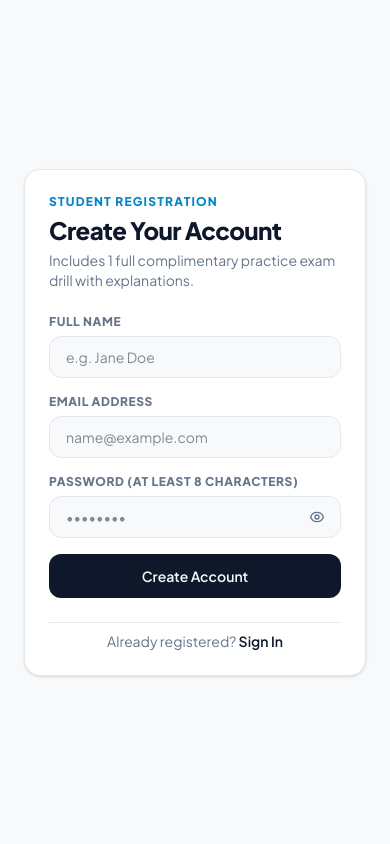
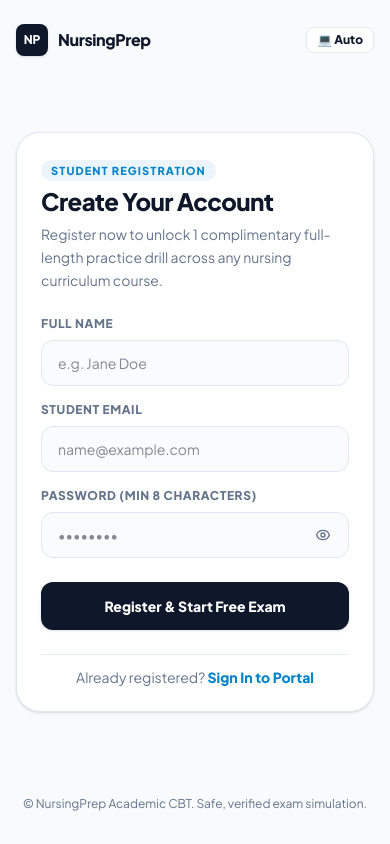
Before and after one commit to Malvis12/NURSINGPREP-app, a React (Vite) app: page /signup in a window 390 px wide. Built offline with nearby package versions, Linux system fonts and the light colour scheme; no server answers.

Commit message:
feat(design): upgrade clinical design tokens, spacious mobile auth, vignette card, and touch ergonomics

```diff
--- a/src/index.css
+++ b/src/index.css
@@ -1,55 +1,67 @@
 @import "tailwindcss";
 
 :root {
-  --bg: #F8F9FA;
+  --bg: #F8FAFC;
   --surface: #FFFFFF;
+  --surface-elevated: #F1F5F9;
   --text: #0F172A;
   --muted: #64748B;
   --primary: #0F172A;
-  --on-primary: #F8FAFC;
+  --on-primary: #FFFFFF;
   --accent: #0284C7;
+  --accent-light: rgba(2, 132, 199, 0.08);
   --border: #E2E8F0;
+  --border-strong: #CBD5E1;
   --brand-navy: #0B132B;
 }
 
 /* System dark fallback when no class is explicitly set */
 @media (prefers-color-scheme: dark) {
   :root:not(.light) {
-    --bg: #0B1015;
-    --surface: #121A22;
+    --bg: #090D12;
+    --surface: #0F1720;
+    --surface-elevated: #151F2B;
     --text: #F1F5F9;
     --muted: #94A3B8;
-    --primary: #F8FAFC;
-    --on-primary: #0F172A;
+    --primary: #38BDF8;
+    --on-primary: #090D12;
     --accent: #38BDF8;
-    --border: #1E293B;
-    --brand-navy: #0F172A;
+    --accent-light: rgba(56, 189, 248, 0.1);
+    --border: rgba(255, 255, 255, 0.08);
+    --border-strong: rgba(255, 255, 255, 0.16);
+    --brand-navy: #090D12;
   }
 }
 
 /* Explicit .dark class toggle */
 html.dark {
-  --bg: #0B1015;
-  --surface: #121A22;
+  --bg: #090D12;
+  --surface: #0F1720;
+  --surface-elevated: #151F2B;
   --text: #F1F5F9;
   --muted: #94A3B8;
-  --primary: #F8FAFC;
-  --on-primary: #0F172A;
+  --primary: #38BDF8;
+  --on-primary: #090D12;
   --accent: #38BDF8;
-  --border: #1E293B;
-  --brand-navy: #0F172A;
+  --accent-light: rgba(56, 189, 248, 0.1);
+  --border: rgba(255, 255, 255, 0.08);
+  --border-strong: rgba(255, 255, 255, 0.16);
+  --brand-navy: #090D12;
 }
 
 /* Explicit .light class toggle */
 html.light {
-  --bg: #F8F9FA;
+  --bg: #F8FAFC;
   --surface: #FFFFFF;
+  --surface-elevated: #F1F5F9;
   --text: #0F172A;
   --muted: #64748B;
   --primary: #0F172A;
-  --on-primary: #F8FAFC;
+  --on-primary: #FFFFFF;
   --accent: #0284C7;
+  --accent-light: rgba(2, 132, 199, 0.08);
   --border: #E2E8F0;
+  --border-strong: #CBD5E1;
   --brand-navy: #0B132B;
 }
 
@@ -60,12 +72,15 @@ html.light {
 @theme inline {
   --color-bg: var(--bg);
   --color-surface: var(--surface);
+  --color-surface-elevated: var(--surface-elevated);
   --color-text: var(--text);
   --color-muted: var(--muted);
   --color-primary: var(--primary);
   --color-on-primary: var(--on-primary);
   --color-accent: var(--accent);
+  --color-accent-light: var(--accent-light);
   --color-border: var(--border);
+  --color-border-strong: var(--border-strong);
   --color-success: #10B981;
   --color-danger: #EF4444;
   --color-warning: #F59E0B;
--- a/src/pages/LoginPage.tsx
+++ b/src/pages/LoginPage.tsx
@@ -2,6 +2,7 @@ import { useState } from 'react'
 import { Link, useNavigate } from 'react-router-dom'
 import { toast } from 'sonner'
 import { supabase } from '../lib/supabase'
+import { ThemeToggle } from '../components/ThemeToggle'
 
 export function LoginPage() {
   const navigate = useNavigate()
@@ -34,24 +35,37 @@ export function LoginPage() {
   }
 
   return (
-    <div className="min-h-screen bg-bg text-text flex flex-col justify-center items-center p-6">
-      <div className="w-full max-w-md border border-border bg-surface p-6 sm:p-8 rounded-2xl space-y-6 shadow-sm">
-        <div className="space-y-1">
-          <div className="text-xs uppercase font-extrabold tracking-widest text-accent">
-            Student Portal
+    <div className="min-h-screen bg-bg text-text flex flex-col justify-between p-4 sm:p-6 md:p-8">
+      {/* Top Header */}
+      <header className="w-full max-w-5xl mx-auto flex items-center justify-between py-2">
+        <Link to="/" className="flex items-center gap-2.5 group">
+          <div className="w-8 h-8 rounded-lg bg-primary flex items-center justify-center text-on-primary font-black text-xs shadow-sm">
+            NP
           </div>
-          <h1 className="text-2xl font-extrabold tracking-tight">
-            Sign In
+          <span className="font-extrabold text-base tracking-tight">NursingPrep</span>
+        </Link>
+        <ThemeToggle />
+      </header>
+
+      {/* Main Form Center */}
+      <main className="w-full max-w-md mx-auto my-auto py-8">
+        <div className="border border-border bg-surface p-6 sm:p-8 rounded-3xl shadow-sm space-y-6">
+          <div className="space-y-1.5">
+            <span className="text-[11px] font-extrabold uppercase tracking-widest text-accent bg-accent-light px-2.5 py-1 rounded-full">
+              Clinical Student Portal
+            </span>
+            <h1 className="text-2xl sm:text-3xl font-extrabold tracking-tight pt-1">
+              Welcome Back
             </h1>
-          <p className="text-sm text-muted">
-            Enter your email and password to open your practice dashboard.
+            <p className="text-sm text-muted leading-relaxed">
+              Sign in to resume your curriculum drills, flashcards, and performance analytics.
             </p>
           </div>
 
-        <form onSubmit={handleSubmit} className="space-y-4">
-          <div className="space-y-1.5">
+          <form onSubmit={handleSubmit} className="space-y-4.5">
+            <div className="space-y-2">
               <label htmlFor="email" className="block text-xs font-bold uppercase tracking-wider text-muted">
-              Email Address
+                Student Email
               </label>
               <input
                 id="email"
@@ -60,18 +74,18 @@ export function LoginPage() {
                 value={email}
                 onChange={(e) => setEmail(e.target.value)}
                 placeholder="name@example.com"
-              className="w-full border border-border bg-bg text-text rounded-xl px-4 py-2.5 text-sm focus:outline-none focus:border-accent"
+                className="w-full border border-border bg-bg/80 text-text rounded-xl px-4 py-3 text-sm focus:outline-none focus:border-accent focus:ring-1 focus:ring-accent transition"
               />
             </div>
 
-          <div className="space-y-1.5">
+            <div className="space-y-2">
               <div className="flex items-center justify-between">
                 <label htmlFor="password" className="block text-xs font-bold uppercase tracking-wider text-muted">
                   Password
                 </label>
                 <Link
                   to="/forgot-password"
-                className="text-xs text-muted hover:text-text hover:underline"
+                  className="text-xs text-muted hover:text-accent transition"
                 >
                   Forgot password?
                 </Link>
@@ -84,12 +98,12 @@ export function LoginPage() {
                   value={password}
                   onChange={(e) => setPassword(e.target.value)}
                   placeholder="••••••••"
-                className="w-full border border-border bg-bg text-text rounded-xl px-4 py-2.5 pr-11 text-sm focus:outline-none focus:border-accent"
+                  className="w-full border border-border bg-bg/80 text-text rounded-xl px-4 py-3 pr-11 text-sm focus:outline-none focus:border-accent focus:ring-1 focus:ring-accent transition"
                 />
                 <button
                   type="button"
                   onClick={() => setShowPassword((prev) => !prev)}
-                className="absolute right-3 top-1/2 -translate-y-1/2 text-muted hover:text-text p-1 text-xs font-medium focus:outline-none"
+                  className="absolute right-3.5 top-1/2 -translate-y-1/2 text-muted hover:text-text p-1 text-xs focus:outline-none"
                   aria-label={showPassword ? 'Hide password' : 'Show password'}
                 >
                   {showPassword ? (
@@ -109,19 +123,25 @@ export function LoginPage() {
             <button
               type="submit"
               disabled={loading}
-            className="w-full bg-primary text-on-primary py-3 text-sm font-semibold rounded-xl motion-safe:transition-transform motion-safe:active:scale-[0.98] disabled:opacity-50"
+              className="w-full bg-primary text-on-primary py-3.5 text-sm font-bold rounded-xl hover:opacity-90 active:scale-[0.99] transition shadow-sm disabled:opacity-50 mt-2"
             >
-            {loading ? 'Signing in...' : 'Sign In'}
+              {loading ? 'Signing in...' : 'Sign In to Portal'}
             </button>
           </form>
 
-        <div className="text-center text-sm text-muted pt-2 border-t border-border">
+          <div className="text-center text-sm text-muted pt-3 border-t border-border/80">
             <span>New student? </span>
-          <Link to="/signup" className="font-semibold text-text hover:underline hover:decoration-accent">
-            Create account (1 Free Exam)
+            <Link to="/signup" className="font-bold text-accent hover:underline">
+              Create Account (1 Free Exam)
             </Link>
           </div>
         </div>
+      </main>
+
+      {/* Subtle Footer */}
+      <footer className="w-full max-w-5xl mx-auto py-4 text-center text-xs text-muted">
+        <span>© NursingPrep Academic CBT. Safe, verified exam simulation.</span>
+      </footer>
     </div>
   )
 }
--- a/src/pages/SignupPage.tsx
+++ b/src/pages/SignupPage.tsx
@@ -2,6 +2,7 @@ import { useState } from 'react'
 import { Link, useNavigate } from 'react-router-dom'
 import { toast } from 'sonner'
 import { supabase } from '../lib/supabase'
+import { ThemeToggle } from '../components/ThemeToggle'
 
 export function SignupPage() {
   const navigate = useNavigate()
@@ -49,22 +50,35 @@ export function SignupPage() {
   }
 
   return (
-    <div className="min-h-screen bg-bg text-text flex flex-col justify-center items-center p-6">
-      <div className="w-full max-w-md border border-border bg-surface p-6 sm:p-8 rounded-2xl space-y-6 shadow-sm">
-        <div className="space-y-1">
-          <div className="text-xs uppercase font-extrabold tracking-widest text-accent">
+    <div className="min-h-screen bg-bg text-text flex flex-col justify-between p-4 sm:p-6 md:p-8">
+      {/* Top Header */}
+      <header className="w-full max-w-5xl mx-auto flex items-center justify-between py-2">
+        <Link to="/" className="flex items-center gap-2.5 group">
+          <div className="w-8 h-8 rounded-lg bg-primary flex items-center justify-center text-on-primary font-black text-xs shadow-sm">
+            NP
+          </div>
+          <span className="font-extrabold text-base tracking-tight">NursingPrep</span>
+        </Link>
+        <ThemeToggle />
+      </header>
+
+      {/* Main Registration Box */}
+      <main className="w-full max-w-md mx-auto my-auto py-8">
+        <div className="border border-border bg-surface p-6 sm:p-8 rounded-3xl shadow-sm space-y-6">
+          <div className="space-y-1.5">
+            <span className="text-[11px] font-extrabold uppercase tracking-widest text-accent bg-accent-light px-2.5 py-1 rounded-full">
               Student Registration
-          </div>
-          <h1 className="text-2xl font-extrabold tracking-tight">
+            </span>
+            <h1 className="text-2xl sm:text-3xl font-extrabold tracking-tight pt-1">
               Create Your Account
             </h1>
-          <p className="text-sm text-muted">
-            Includes 1 full complimentary practice exam drill with explanations.
+            <p className="text-sm text-muted leading-relaxed">
+              Register now to unlock 1 complimentary full-length practice drill across any nursing curriculum course.
             </p>
           </div>
 
           <form onSubmit={handleSubmit} className="space-y-4">
-          <div className="space-y-1.5">
+            <div className="space-y-2">
               <label htmlFor="fullName" className="block text-xs font-bold uppercase tracking-wider text-muted">
                 Full Name
               </label>
@@ -75,13 +89,13 @@ export function SignupPage() {
                 value={fullName}
                 onChange={(e) => setFullName(e.target.value)}
                 placeholder="e.g. Jane Doe"
-              className="w-full border border-border bg-bg text-text rounded-xl px-4 py-2.5 text-sm focus:outline-none focus:border-accent"
+                className="w-full border border-border bg-bg/80 text-text rounded-xl px-4 py-3 text-sm focus:outline-none focus:border-accent focus:ring-1 focus:ring-accent transition"
               />
             </div>
 
-          <div className="space-y-1.5">
+            <div className="space-y-2">
               <label htmlFor="email" className="block text-xs font-bold uppercase tracking-wider text-muted">
-              Email Address
+                Student Email
               </label>
               <input
                 id="email"
@@ -90,13 +104,13 @@ export function SignupPage() {
                 value={email}
                 onChange={(e) => setEmail(e.target.value)}
                 placeholder="name@example.com"
-              className="w-full border border-border bg-bg text-text rounded-xl px-4 py-2.5 text-sm focus:outline-none focus:border-accent"
+                className="w-full border border-border bg-bg/80 text-text rounded-xl px-4 py-3 text-sm focus:outline-none focus:border-accent focus:ring-1 focus:ring-accent transition"
               />
             </div>
 
-          <div className="space-y-1.5">
+            <div className="space-y-2">
               <label htmlFor="password" className="block text-xs font-bold uppercase tracking-wider text-muted">
-              Password (at least 8 characters)
+                Password (min 8 characters)
               </label>
               <div className="relative">
                 <input
@@ -107,12 +121,12 @@ export function SignupPage() {
                   value={password}
                   onChange={(e) => setPassword(e.target.value)}
                   placeholder="••••••••"
-                className="w-full border border-border bg-bg text-text rounded-xl px-4 py-2.5 pr-11 text-sm focus:outline-none focus:border-accent"
+                  className="w-full border border-border bg-bg/80 text-text rounded-xl px-4 py-3 pr-11 text-sm focus:outline-none focus:border-accent focus:ring-1 focus:ring-accent transition"
                 />
                 <button
                   type="button"
                   onClick={() => setShowPassword((prev) => !prev)}
-                className="absolute right-3 top-1/2 -translate-y-1/2 text-muted hover:text-text p-1 text-xs font-medium focus:outline-none"
+                  className="absolute right-3.5 top-1/2 -translate-y-1/2 text-muted hover:text-text p-1 text-xs focus:outline-none"
                   aria-label={showPassword ? 'Hide password' : 'Show password'}
                 >
                   {showPassword ? (
@@ -128,7 +142,7 @@ export function SignupPage() {
                 </button>
               </div>
               {errorMsg && (
-              <p role="alert" className="text-xs text-accent font-semibold pt-1">
+                <p role="alert" className="text-xs text-danger font-semibold pt-1">
                   {errorMsg}
                 </p>
               )}
@@ -137,19 +151,25 @@ export function SignupPage() {
             <button
               type="submit"
               disabled={loading}
-            className="w-full bg-primary text-on-primary py-3 text-sm font-semibold rounded-xl motion-safe:transition-transform motion-safe:active:scale-[0.98] disabled:opacity-50"
+              className="w-full bg-primary text-on-primary py-3.5 text-sm font-bold rounded-xl hover:opacity-90 active:scale-[0.99] transition shadow-sm disabled:opacity-50 mt-2"
             >
-            {loading ? 'Creating account...' : 'Create Account'}
+              {loading ? 'Creating Account...' : 'Register & Start Free Exam'}
             </button>
           </form>
 
-        <div className="text-center text-sm text-muted pt-2 border-t border-border">
+          <div className="text-center text-sm text-muted pt-3 border-t border-border/80">
             <span>Already registered? </span>
-          <Link to="/login" className="font-semibold text-text hover:underline hover:decoration-accent">
-            Sign In
+            <Link to="/login" className="font-bold text-accent hover:underline">
+              Sign In to Portal
             </Link>
           </div>
         </div>
+      </main>
+
+      {/* Subtle Footer */}
+      <footer className="w-full max-w-5xl mx-auto py-4 text-center text-xs text-muted">
+        <span>© NursingPrep Academic CBT. Safe, verified exam simulation.</span>
+      </footer>
     </div>
   )
 }
```
Also changed, not shown: src/pages/DashboardPage.tsx (+5 -5 lines), src/pages/ExamPage.tsx (+16 -14 lines). Lines whose indentation alone changed are shown as unchanged.
